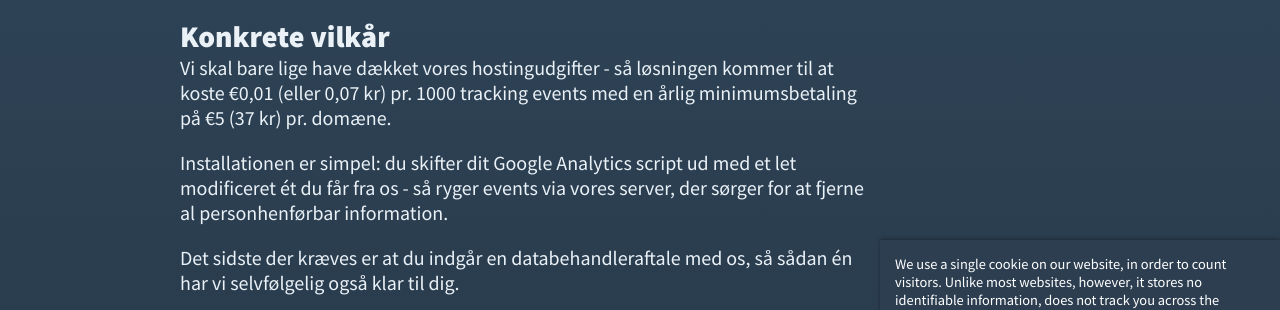
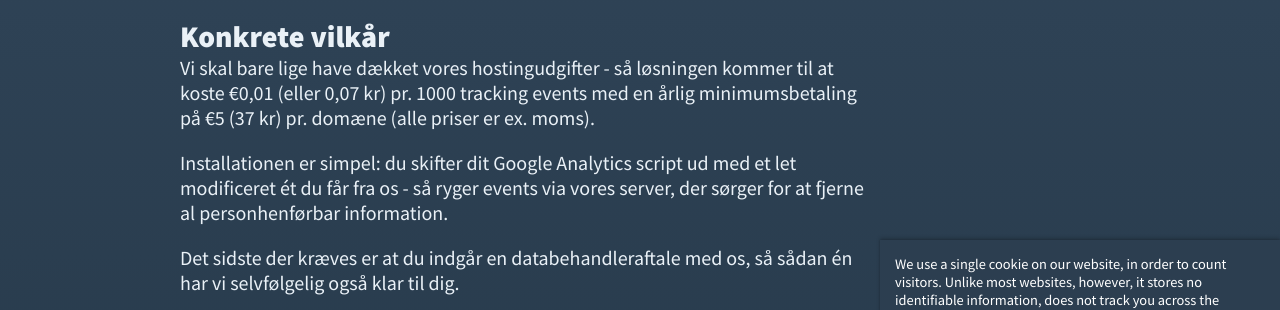
Before and after one commit to derangeddk/deranged.dk, a Jekyll site: the page built from fix-google-analytics/index.html, in a window 1280 px wide. Shown: the part 511-821 px from the top of the page. Built offline with Jekyll 4.4.1, drawn with Linux system fonts in a browser that asks for light colours.

Commit message:
Update google analytics fix pricing: ex moms

```diff
--- a/fix-google-analytics/index.html
+++ b/fix-google-analytics/index.html
@@ -72,7 +72,7 @@ layout: default
 
     <h2>Konkrete vilkår</h2>
     <p>
-        Vi skal bare lige have dækket vores hostingudgifter - så løsningen kommer til at koste €0,01 (eller 0,07 kr) pr. 1000 tracking events med en årlig minimumsbetaling på €5 (37 kr) pr. domæne.
+        Vi skal bare lige have dækket vores hostingudgifter - så løsningen kommer til at koste €0,01 (eller 0,07 kr) pr. 1000 tracking events med en årlig minimumsbetaling på €5 (37 kr) pr. domæne (alle priser er ex. moms).
     </p>
     <p>
         Installationen er simpel: du skifter dit Google Analytics script ud med et let modificeret ét du får fra os - så ryger events via vores server, der sørger for at fjerne al personhenførbar information.
```
